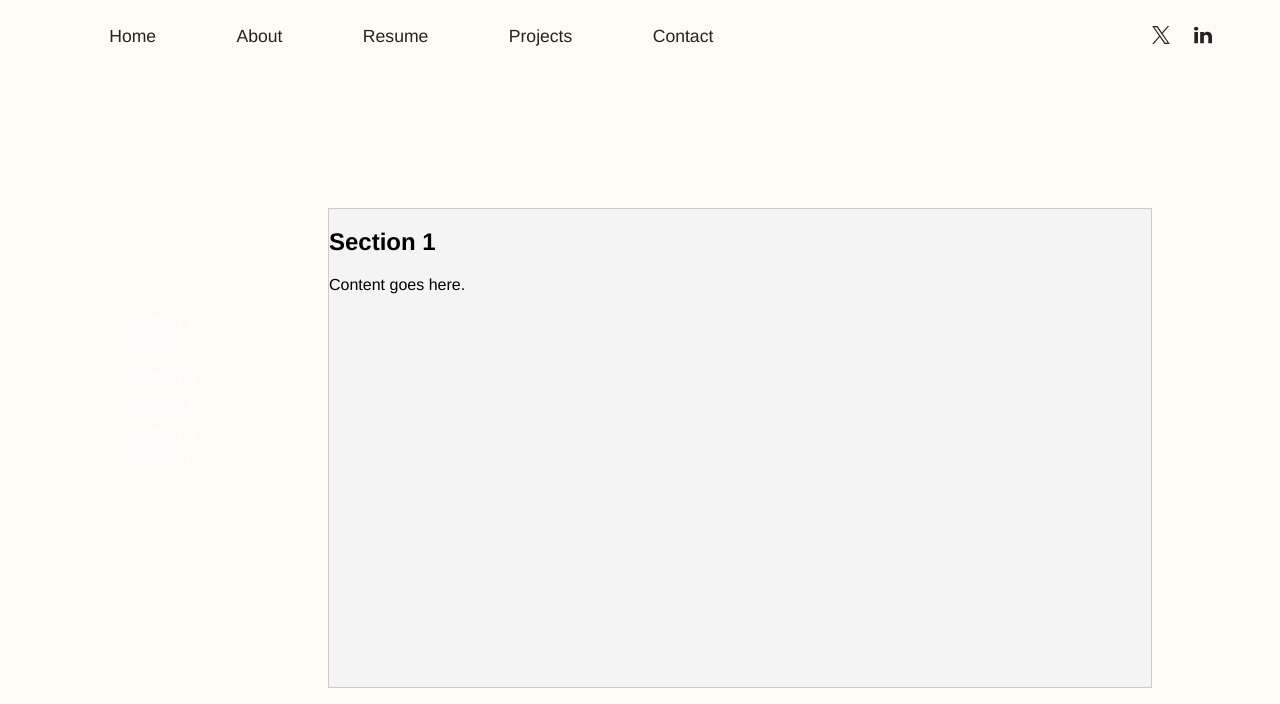
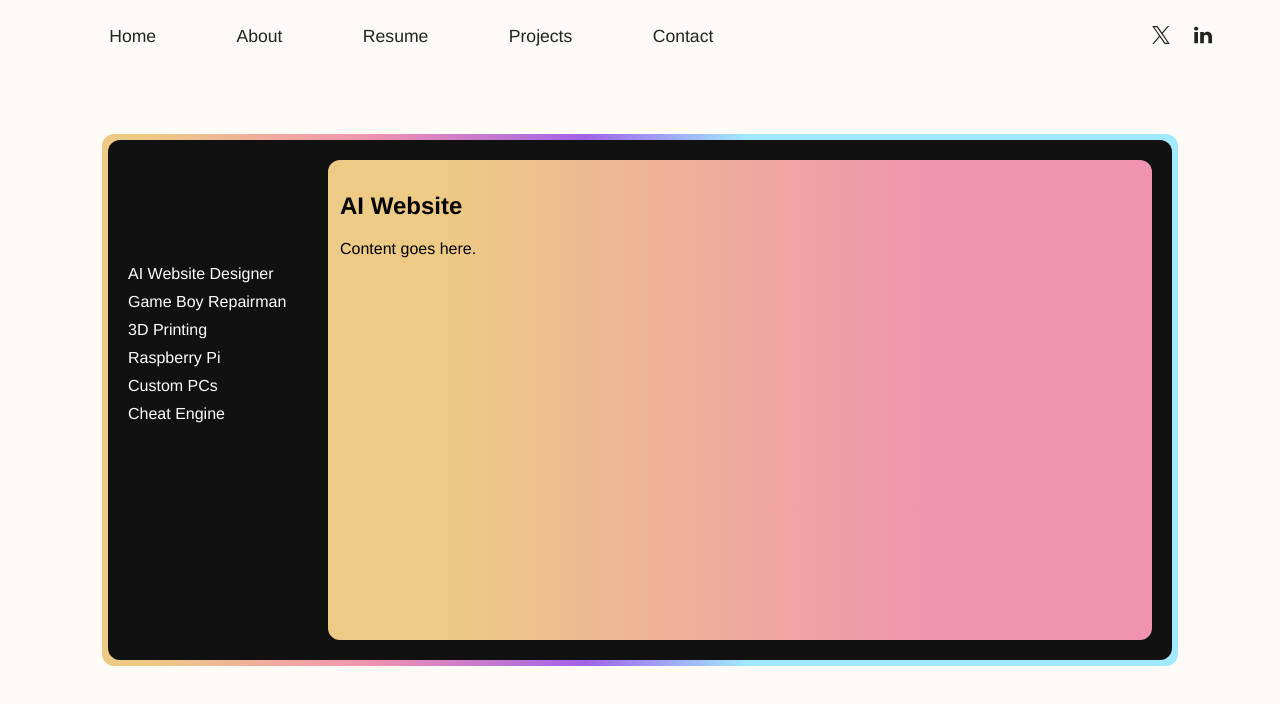
Before and after one commit to nmcalisDev/Personal-Website, a website: page docs/projects.html in a window 1280 px wide. Drawn offline with Linux system fonts and the light colour scheme.

Commit message:
Adding border and color to the content box on the projects page.

```diff
--- a/docs/projects.html
+++ b/docs/projects.html
@@ -67,24 +67,26 @@
             </nav>
         </header>
         <div class="page-center">
+            <div class="border-wrapper">
                 <section class="c-hero-projects">
                     <div class="c-hero-projects-sidebar">
-                    <a href="#section1">Section 1</a>
-                    <a href="#section2">Section 2</a>
-                    <a href="#section3">Section 3</a>
-                    <a href="#section4">Section 4</a>
-                    <a href="#section5">Section 5</a>
-                    <a href="#section6">Section 6</a>
+                        <a href="#project-content-1">AI Website Designer</a>
+                        <a href="#project-content-2">Game Boy Repairman</a>
+                        <a href="#project-content-3">3D Printing</a>
+                        <a href="#project-content-4">Raspberry Pi</a>
+                        <a href="#project-content-5">Custom PCs</a>
+                        <a href="#project-content-6">Cheat Engine</a>
                     </div>
                     <div class="scrollable-content" id="scroll-window">
-                    <div class="section" id="section1"><h2>Section 1</h2><p>Content goes here.</p></div>
-                    <div class="section" id="section2"><h2>Section 2</h2><p>More content.</p></div>
-                    <div class="section" id="section3"><h2>Section 3</h2><p>Even more content.</p></div>
-                    <div class="section" id="section4"><h2>Section 4</h2><p>Last bit of content.</p></div>
-                    <div class="section" id="section5"><h2>Section 5</h2><p>Even more content.</p></div>
-                    <div class="section" id="section6"><h2>Section 6</h2><p>Last bit of content.</p></div>
+                        <div class="project-content" id="project-content-1"><h2>AI Website</h2><p>Content goes here.</p></div>
+                        <div class="project-content" id="project-content-2"><h2>Game Boy Repairman</h2><p>More content.</p></div>
+                        <div class="project-content" id="project-content-3"><h2>3D Printing</h2><p>Even more content.</p></div>
+                        <div class="project-content" id="project-content-4"><h2>Raspberry Pi</h2><p>Last bit of content.</p></div>
+                        <div class="project-content" id="project-content-5"><h2>Custom PCs</h2><p>Even more content.</p></div>
+                        <div class="project-content" id="project-content-6"><h2>Cheat Engine</h2><p>Last bit of content.</p></div>
                     </div>
                 </section>
             </div>
+        </div>
     </body>
 </html>
--- a/docs/static/css/projects.css
+++ b/docs/static/css/projects.css
@@ -11,6 +11,14 @@ html, body {
   justify-content: center;
 }
 
+.border-wrapper {
+  background: linear-gradient(270deg, #a0e9ff 40%, #a162e8 55%, #f093b0 75%, #edca85 96%);
+  padding: 6px;
+  display: inline-block;
+  border-radius: 12px;
+  display: inline-block;
+}
+
 .c-hero-projects {
   display: flex;
   width: 80vw;
@@ -19,7 +27,9 @@ html, body {
   height: 60vh;
   overflow: hidden;
   position: relative;
-  padding-top: 95px;
+  padding: 20px;
+  background-color: #111;
+  border-radius: 12px;
 }
 
 .c-hero-projects-sidebar {
@@ -51,19 +61,20 @@ html, body {
     box-sizing: border-box;
     scroll-behavior: smooth;
     overflow: hidden;
+    border-radius: 12px;
 }
 
-.section {
+.project-content {
     height: 60vh;
     margin-bottom: 60vh;
-    border: 1px solid #ccc;
+    padding: 12px;
+    background: linear-gradient(90deg,#edca85 14%, #f093b0 75%);
 }
 
-
-.section:nth-child(odd) {
-    background: #f4f4f4;
+/* .project-content:nth-child(odd) {
+    background: #edca85;
 }
 
-.section:nth-child(even) {
+.project-content:nth-child(even) {
     background: #e0e0e0;
-}
+} */
```
Lines whose indentation alone changed are shown as unchanged.
